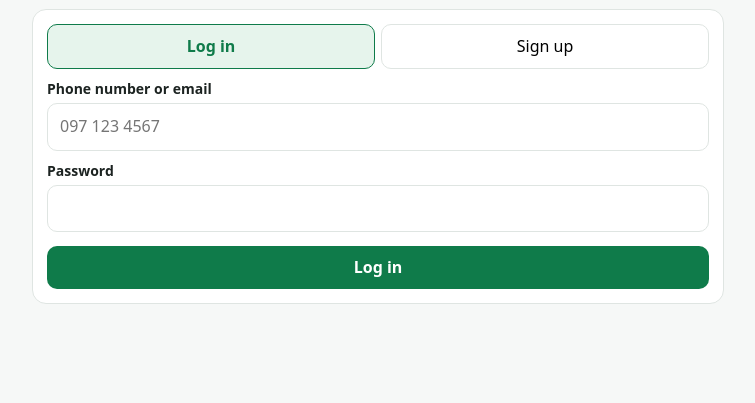
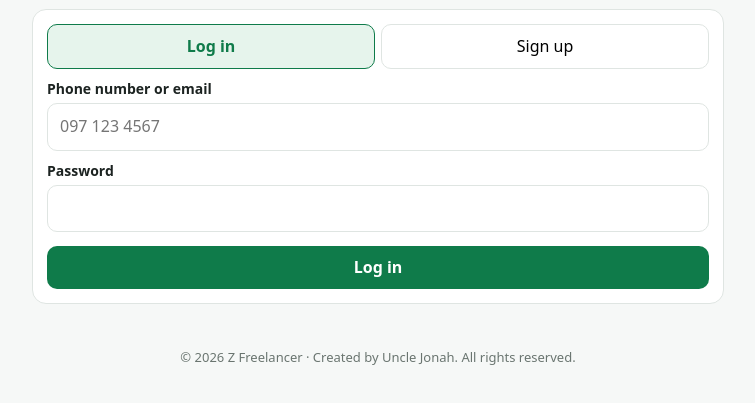
Before and after one commit to Wiisej/z-freelancer, a plain HTML site: page index.html in a window 1280 px wide. Shown: the part 133-536 px from the top of the page, without its empty margins (262-1017 px from the left). Drawn offline with nearby package versions, Linux system fonts and the light colour scheme.

Commit message:
Add footer with copyright information

```diff
--- a/index.html
+++ b/index.html
@@ -50,6 +50,13 @@
 </head>
 <body>
 <div id="app"></div>
+
+<footer style="text-align:center;padding:18px 14px;color:#6a7570;font-size:13px">© 2026 Z Freelancer · Created by Uncle Jonah. All rights reserved.</footer>
+
+
+
+
+
 <div id="modal" class="modal hidden"><div class="sheet" id="sheet"></div></div>
 <datalist id="areas"></datalist>
 
```
